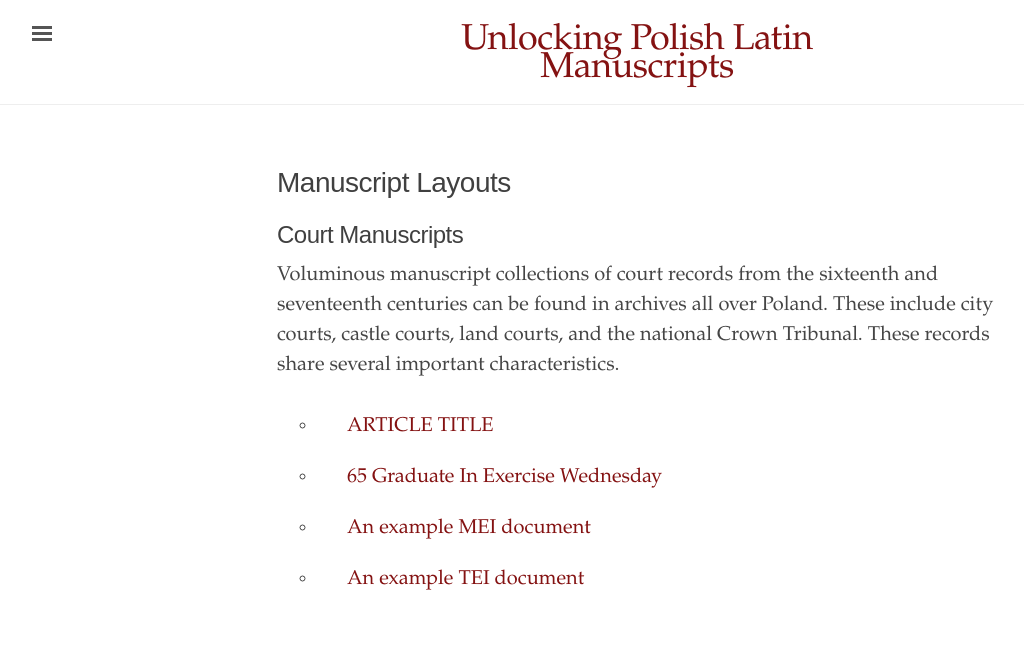
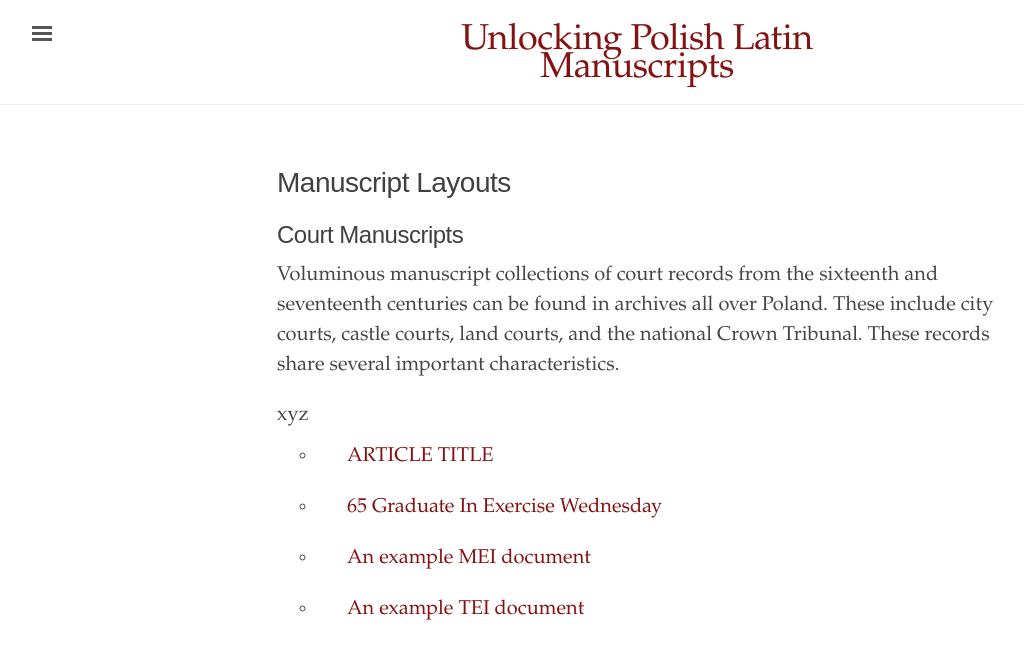
Before and after one commit to mjbaileyumd/polishlatinmanuscripts, a Jekyll site: the page built from _pages/issue.md, in a window 1280 px wide. Shown: the top 659 px of the page, without its empty margins (3-1027 px from the left). Built offline with Jekyll 4.4.1, drawn with Linux system fonts in a browser that asks for light colours.

Commit message:
Update issue.md

```diff
--- a/_pages/issue.md
+++ b/_pages/issue.md
@@ -7,6 +7,8 @@ permalink: /layouts/
 ## Court Manuscripts
 
 Voluminous manuscript collections of court records from the sixteenth and seventeenth centuries can be found in archives all over Poland. These include city courts, castle courts, land courts, and the national Crown Tribunal. These records share several important characteristics.
+
+<div class="dw__focus-curtain">xyz</div>
 
 <div>
 {% assign texts_list = site.texts | sort:"url" %}
```
